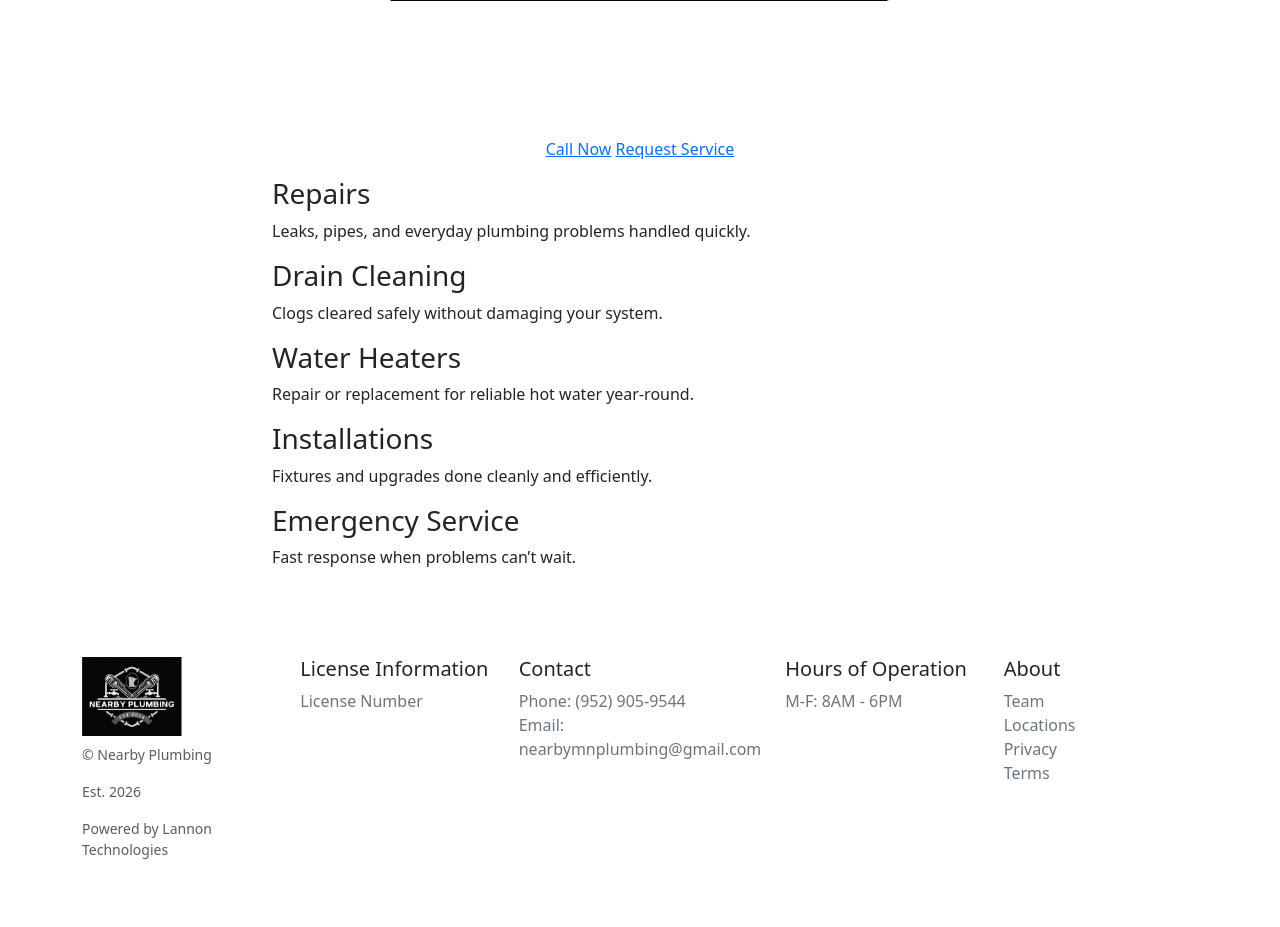
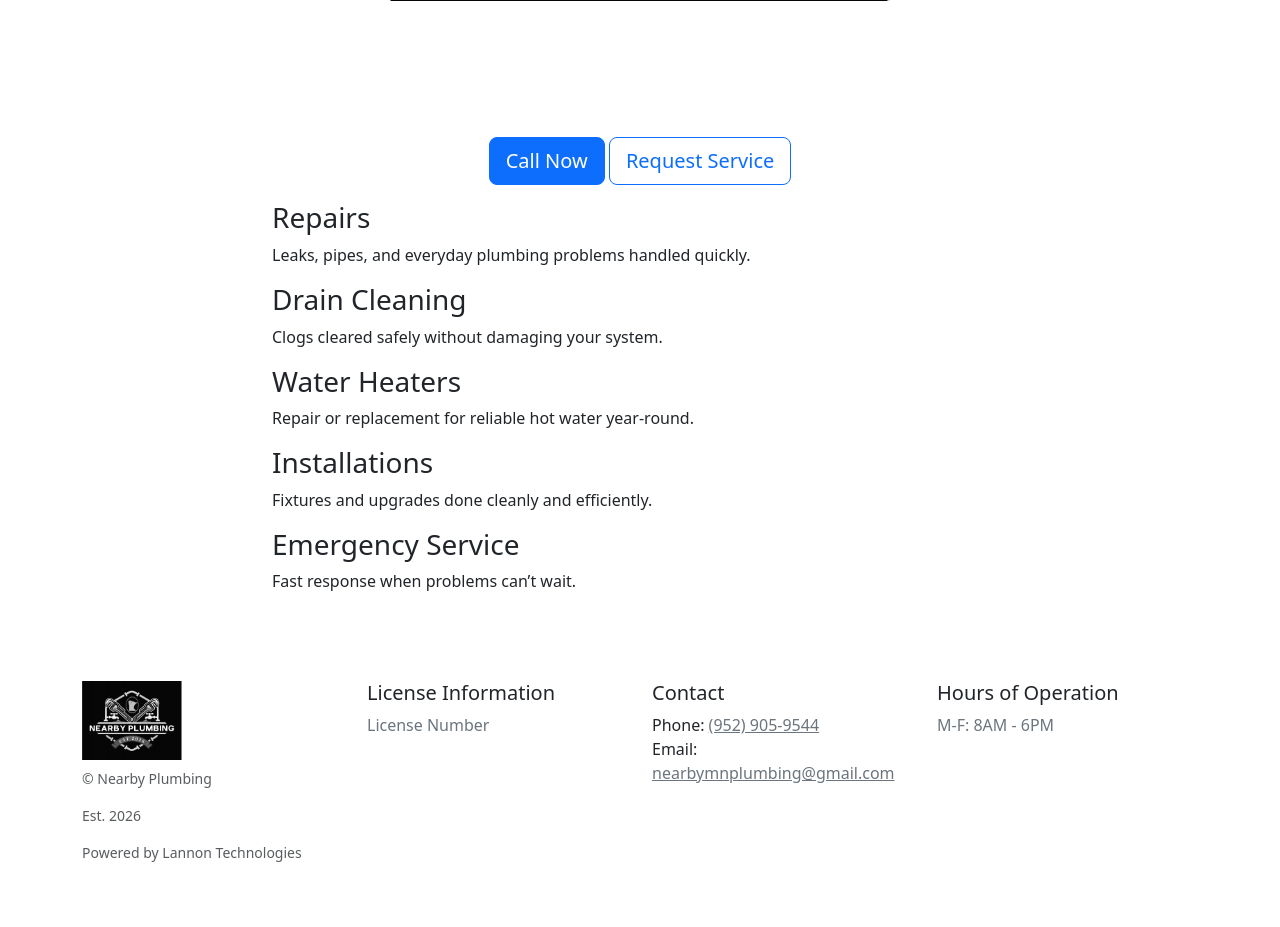
Before and after one commit to edendir/nearby_plumbing, a Flask app: page / in a window 1280 px wide. Shown: the part 505-1432 px from the top of the page. Before the commit the page ends 1364 px from the top, so only its background shows below. Run offline with Flask 3, Linux system fonts and the light colour scheme.

Commit message:
small updates

```diff
--- a/templates/index.html
+++ b/templates/index.html
@@ -10,8 +10,8 @@
       <h1 class="text-4xl md:text-5xl font-bold mb-4">Reliable Plumbing in St. Francis, MN</h1>
       <p class="text-lg mb-6">Fast, honest service for homeowners who want it fixed right the first time.</p>
       <div class="flex justify-center gap-4">
-         <a href="tel:1234567890" class="bg-blue-500 hover:bg-blue-600 px-6 py-3 rounded-lg">Call Now</a>
-         <a href="#contact" class="bg-white text-gray-900 px-6 py-3 rounded-lg">Request Service</a>
+         <a href="tel:9529059544" class="btn btn-primary btn-lg">Call Now</a>
+         <a href="#contact" class="btn btn-outline-primary btn-lg">Request Service</a>
       </div>
    </section>
     <section id="services" class="py-16 px-6 bg-gray-50">
--- a/templates/layout.html
+++ b/templates/layout.html
@@ -80,32 +80,23 @@
                 <small class="d-block mb-3 text-body-secondary">Est. 2026</small>
                 <small class="d-block mb-3 text-body-secondary">Powered by Lannon Technologies</small>
             </div>
-            <div class="col-6 col-md">
+            <div class="col-6 col-xl">
                 <h5>License Information</h5>
                 <ul class="list-unstyled text-small">
-                    <li><a class="link-secondary text-decoration-none" href="#">License Number</a></li>
+                    <li><a class="link-secondary text-decoration-none">License Number</a></li>
                 </ul>
             </div>
-            <div class="col-6 col-md">
+            <div class="col-6 col-xl">
                 <h5>Contact</h5>
                 <ul class="list-unstyled text-small">
-                    <li><a class="link-secondary text-decoration-none" href="#">Phone: (952) 905-9544</a></li>
-                    <li><a class="link-secondary text-decoration-none" href="#">Email: nearbymnplumbing@gmail.com</a></li>
+                    <li>Phone: <a class="link-secondary text-decoration-underline" href="tel:9529059544">(952) 905-9544</a></li>
+                    <li>Email: <a class="link-secondary text-decoration-underline" href="mailto:nearbymnplumbing@gmail.com">nearbymnplumbing@gmail.com</a></li>
                 </ul>
             </div>
-            <div class="col-6 col-md">
+            <div class="col-6 col-xl">
                 <h5>Hours of Operation</h5>
                 <ul class="list-unstyled text-small">
                     <li><a class="link-secondary text-decoration-none" href="#">M-F: 8AM - 6PM</a></li>
-                </ul>
-            </div>
-            <div class="col-6 col-md">
-                <h5>About</h5>
-                <ul class="list-unstyled text-small">
-                    <li><a class="link-secondary text-decoration-none" href="#">Team</a></li>
-                    <li><a class="link-secondary text-decoration-none" href="#">Locations</a></li>
-                    <li><a class="link-secondary text-decoration-none" href="#">Privacy</a></li>
-                    <li><a class="link-secondary text-decoration-none" href="#">Terms</a></li>
                 </ul>
             </div>
         </div>
--- /dev/null
+++ b/templates/services.html
@@ -0,0 +1,4 @@
+{% extends "layout.html" %}
+{% block content %}
+
+{% endblock %}
```
